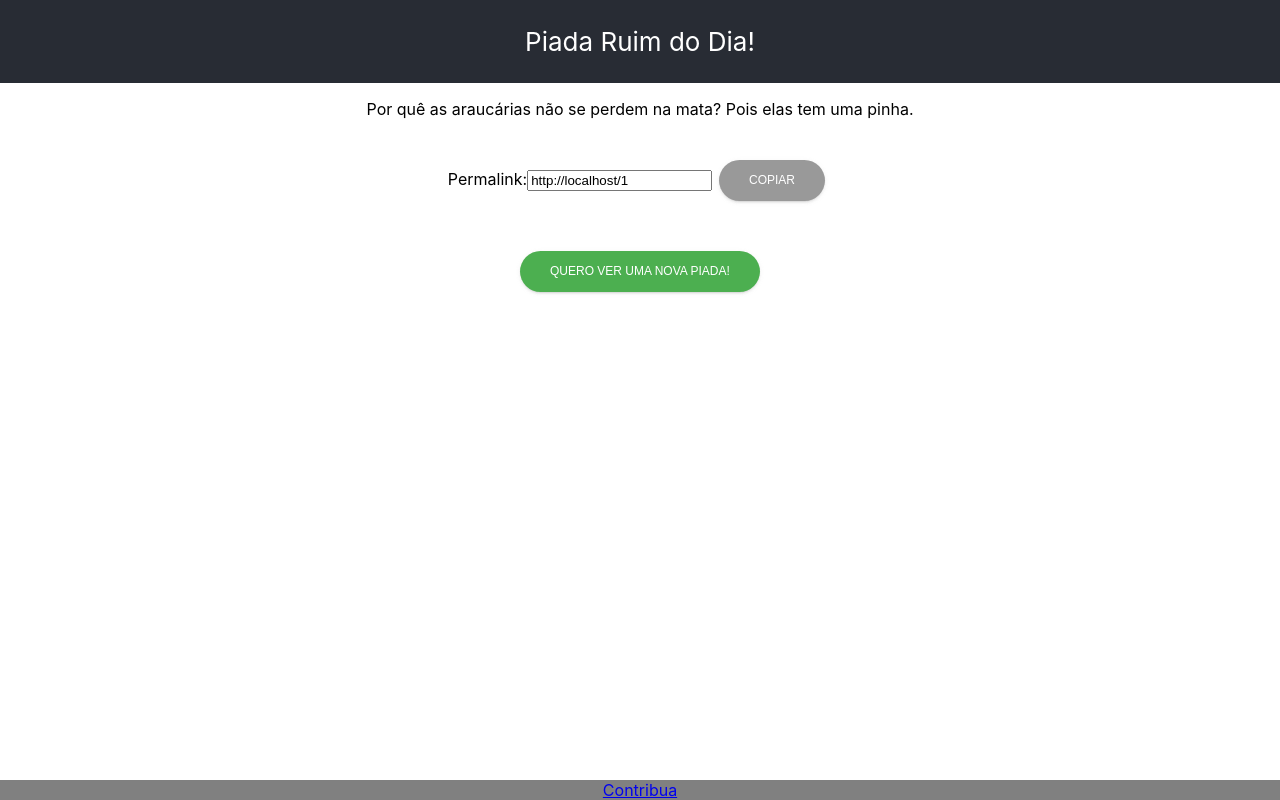
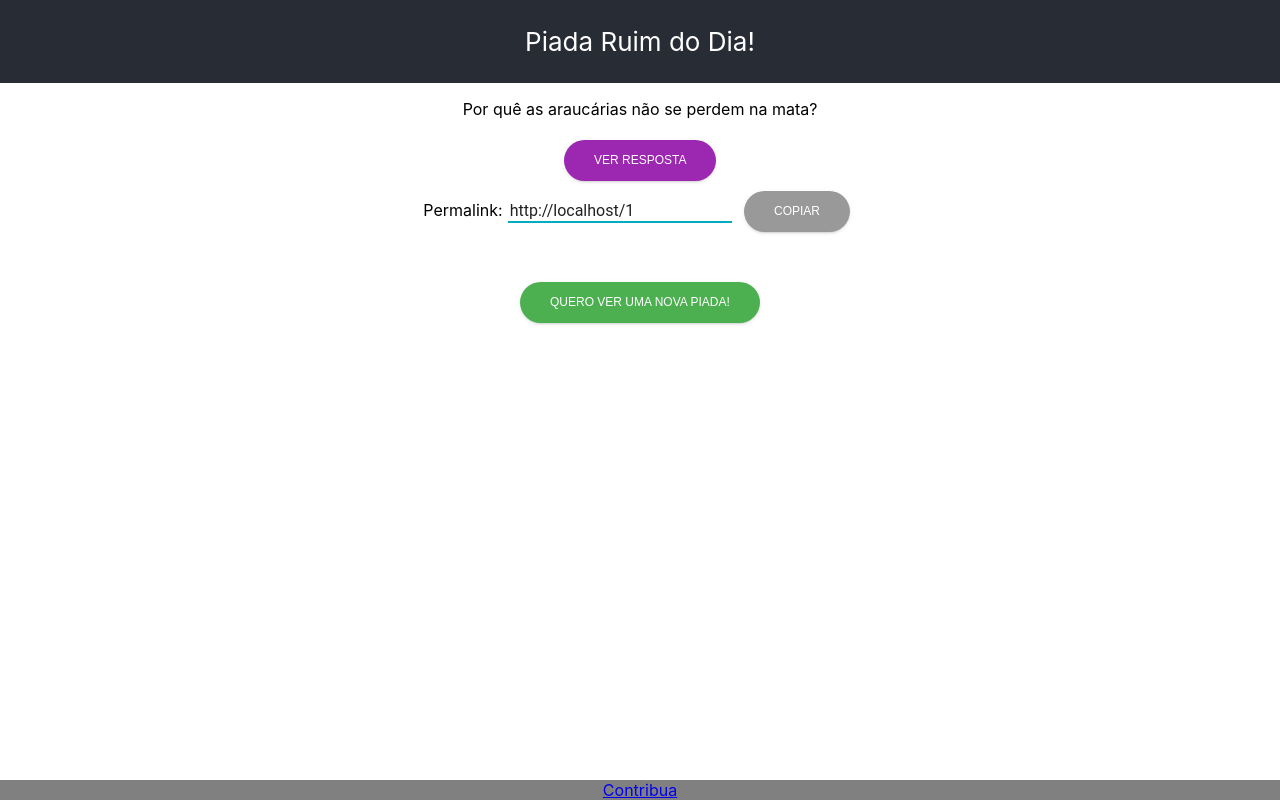
Before and after one commit to rodrigow/piadaruim, a React (Create React App) app in the folder frontend/: page / in a window 1280 px wide. Built offline with nearby package versions, Linux system fonts and the light colour scheme.

Commit message:
Hiding answer w/ Regex, add button to show answer and fixing migration

```diff
--- a/frontend/src/BadJoke.css
+++ b/frontend/src/BadJoke.css
@@ -68,6 +68,52 @@
   letter-spacing: 0;
   vertical-align: middle;
 }
+.button-answer {
+  border-color: #888888;
+  border-radius: 30px;
+  background-color: #9c27b0;
+  color: #FFFFFF;
+  border: none;
+  margin: .3125rem 7px;
+  cursor: pointer;
+  padding: 12px 30px;
+  position: relative;
+  min-width: auto;
+  font-size: 12px;
+  min-height: auto;
+  box-shadow: 0 2px 2px 0 rgba(153, 153, 153, 0.14), 0 3px 1px -2px rgba(153, 153, 153, 0.2), 0 1px 5px 0 rgba(153, 153, 153, 0.12);
+  transition: box-shadow 0.2s cubic-bezier(0.4, 0, 1, 1), background-color 0.2s cubic-bezier(0.4, 0, 0.2, 1);
+  text-align: center;
+  font-weight: 400;
+  will-change: box-shadow, transform;
+  line-height: 1.42857143;
+  white-space: nowrap;
+  touch-action: manipulation;
+  text-transform: uppercase;
+  letter-spacing: 0;
+  vertical-align: middle;
+}
+.input {
+  margin: 5px;
+  min-width: 15%;
+  color: rgba(0, 0, 0, 0.87);
+  cursor: text;
+  display: inline-flex;
+  font-size: 1rem;
+  font-family: "Roboto", "Helvetica", "Arial", sans-serif;
+  line-height: 1.1875em;
+  align-items: center;
+  border-top: none;
+  border-left: none;
+  border-right: none;
+  border-bottom: 2px solid #00acc1;
+
+}
+
+.input :hover {
+  border-color: #D2D2D2 !important;
+  border-width: 1px !important;
+}
 
 @keyframes App-logo-spin {
   from {
--- a/frontend/src/BadJoke.js
+++ b/frontend/src/BadJoke.js
@@ -5,13 +5,16 @@ import { BadJokeService }  from './services/BadJokeService'
 class BadJoke extends Component {
 
   state = {
-    joke: {id: 0, text: ''}
+    joke: {id: 0, text: '', answer: ''}
   }
 
+  splitedAnswer = '';
+
   callService(id) {
+    this.buttonAnswerVisibility("none");
     BadJokeService(id).then(result => {
         if (result.ok) {
-          this.setState({joke: result.joke})
+          this.splitQuestionAnswerByQuestionMark(result.joke)
         } else {
           this.setState({joke: {id, text: 'Essa piada ainda é tão ruim que ainda não existe!!!' }})
         }
@@ -19,6 +22,11 @@ class BadJoke extends Component {
           console.log(e)
           this.setState({joke: {id: 0, text: "Erro, tente mais tarde"}})
       })
+  }
+
+  buttonAnswerVisibility(param) {
+    const buttonAnswer = document.getElementById("button-answer");
+    buttonAnswer.style.display = param;
   }
 
   componentDidMount() {
@@ -31,6 +39,20 @@ class BadJoke extends Component {
     document.execCommand("copy")
   }
 
+  getJokesAnswer(joke) {
+      this.setState({joke: {id: joke.id, text: joke.text, answer: 'R: ' + this.splitedAnswer}})
+      this.buttonAnswerVisibility("none")
+  }
+
+  splitQuestionAnswerByQuestionMark(joke) {
+      const splitJoke = joke.text.match(/\S[^?]*(?:\?+|$)/g)
+      if (splitJoke.length > 1){
+          this.buttonAnswerVisibility("inline");
+          this.splitedAnswer = splitJoke[1]; // saving splitedAnswer to be show later
+      }
+      this.setState({joke: {id: joke.id, text: splitJoke[0], answer: ''}})
+  }
+
   render() {
     return (
         <div className="App">
@@ -41,10 +63,14 @@ class BadJoke extends Component {
           </header>
           <div className="joke">
             <p id="badjoke">{this.state.joke.text}</p>
+            <p id="splitedAnswer">{this.state.joke.answer}</p>
+            <button id="button-answer" className="button-answer" onClick={(e) => this.getJokesAnswer(this.state.joke)}>
+                Ver resposta
+            </button>
             <br />
             <div>
                 <label htmlFor='permalink'>Permalink:</label>
-                <input id='permalink' readOnly type='text' value={`${window.location.origin}/${this.state.joke.id}`}></input>
+                <input id='permalink' readOnly type='text' className="input" value={`${window.location.origin}/${this.state.joke.id}`}></input>
                 <button className="button-permalink" onClick={this.copyToClipboard}>Copiar</button>
             </div>
             <br />
```
Also changed, not shown: 1 other file (tests, documents, lock files or other folders).
